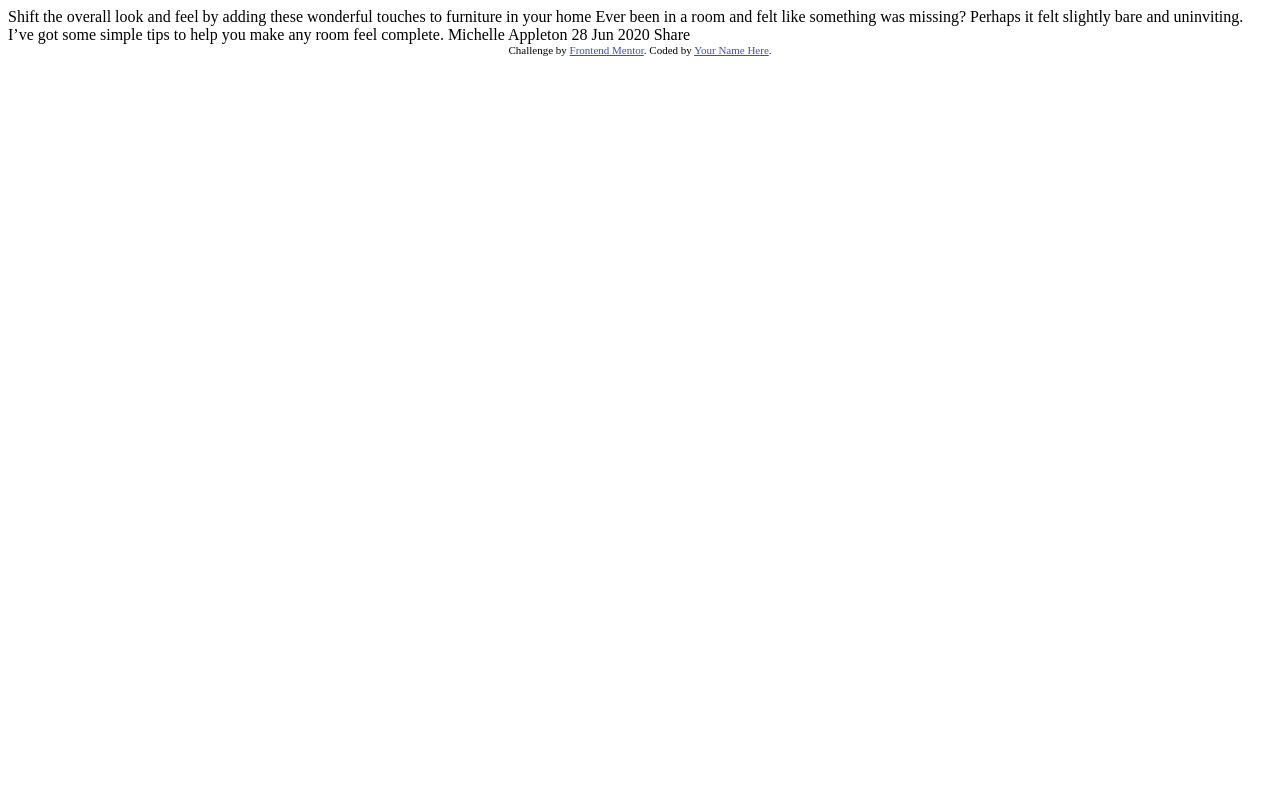
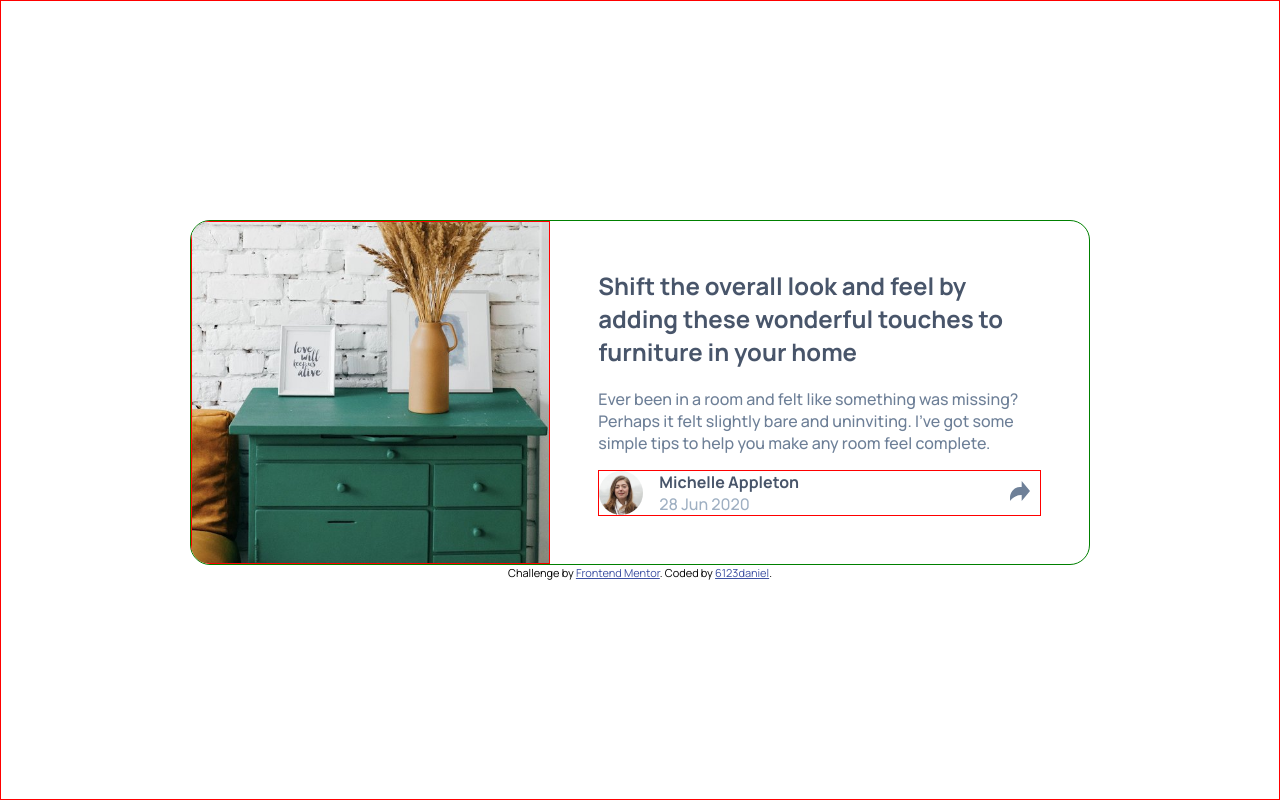
Before and after one commit to 6123daniel/8_article-preview-component-attempt2, a plain HTML site: page index.html in a window 1280 px wide. Drawn offline with Linux system fonts and the light colour scheme.

Commit message:
main css and html complete

```diff
--- a/index.html
+++ b/index.html
@@ -5,6 +5,10 @@
   <meta name="viewport" content="width=device-width, initial-scale=1.0"> <!-- displays site properly based on user's device -->
 
   <link rel="icon" type="image/png" sizes="32x32" href="./images/favicon-32x32.png">
+  <link rel="stylesheet" href="style.css">
+  <link rel="preconnect" href="https://fonts.googleapis.com">
+  <link rel="preconnect" href="https://fonts.gstatic.com" crossorigin>
+  <link href="https://fonts.googleapis.com/css2?family=Manrope:wght@200..800&display=swap" rel="stylesheet">
 
   <title>Frontend Mentor | Article preview component</title>
 
@@ -15,22 +19,38 @@
   </style>
 </head>
 <body>
+  <main>
+    <section class="section section--1">
+      <img class="drawers" src="images/drawers.jpg" alt="interior with drawer"/>
+    </section>
 
-  Shift the overall look and feel by adding these wonderful
-  touches to furniture in your home
+    <section class="section section--2">
+      <h1 class="section__title">
+        Shift the overall look and feel by adding these wonderful
+        touches to furniture in your home
+      </h1>
+      <p class="section__p">
+        Ever been in a room and felt like something was missing? Perhaps
+        it felt slightly bare and uninviting. I’ve got some simple tips
+        to help you make any room feel complete.
+      </p>
+      <div class="section__author">
+        <img class="section__author__picture" src="images/avatar-michelle.jpg" alt="Michelle Appleton"/>
+        <div class="section__author__text">
+          <p class="section__author__name">Michelle Appleton</p>
+          <p class="section__author__date">28 Jun 2020</p>
+        </div>
+        <div class="section__author__shareButton">
+          <img class="ButtonImg" src="./images/icon-share.svg"/>
+        </div>
 
-  Ever been in a room and felt like something was missing? Perhaps
-  it felt slightly bare and uninviting. I’ve got some simple tips
-  to help you make any room feel complete.
+      </div>
+    </section>
+  </main>
 
-  Michelle Appleton
-  28 Jun 2020
-
-  Share
-
-  <div class="attribution">
+  <footer class="attribution">
     Challenge by <a href="https://www.frontendmentor.io?ref=challenge" target="_blank">Frontend Mentor</a>.
-    Coded by <a href="#">Your Name Here</a>.
-  </div>
+    Coded by <a href="#">6123daniel</a>.
+  </footer>
 </body>
 </html>
--- /dev/null
+++ b/style.css
@@ -0,0 +1,110 @@
+:root {
+    --blue-900: hsl(217, 19%, 35%);
+    --blue-700: hsl(214, 17%, 51%);
+    --blue-500: hsl(212, 23%, 69%);
+    --blue-200: hsl(210, 46%, 95%);
+
+    --weight-700: 700;
+    --weight-500: 500;
+}
+
+* {
+    box-sizing: border-box;
+}
+
+body {
+    display: flex;
+    height: 100vh;
+    margin: 0 auto;
+    flex-direction: column;
+    align-items: center;
+    justify-content: center;
+    border: 1px solid red;
+    font-family: 'Manrope', sans-serif;
+}
+
+main {
+    display: flex;
+    max-width: 900px;
+    border-radius: 20px;
+    overflow: hidden;
+    border: 1px solid green;
+}
+
+.drawers {
+    width: 100%;
+    height: 100%;
+    object-fit: cover;
+    object-position: 25% 100%;
+}
+
+.section--1 {
+    width: 40%;
+    border: 1px solid red;
+}
+
+h1 {
+    margin-top: 0;
+    /* padding: 0; */
+    font-size: 1.5rem;
+    font-weight: var(--weight-700);
+    color: var(--blue-900)
+}
+
+p {
+    font-size: 1rem;
+    font-weight: var(--weight-500);
+    color: var(--blue-700)
+}
+
+.section--2 {
+    width: 60%;
+    padding: 3em;
+}
+
+.section__author {
+    display: flex;
+    flex-direction: row;
+    border: red 1px solid;
+    align-items: center;
+    gap: 1em;
+    /* padding: 0 1em; */
+}
+
+.section__author__picture {
+    width: 10%;
+    border-radius: 1000px;
+}
+
+.section__author__name,
+.section__author__date {
+    margin: 0;
+}
+
+.section__author__name {
+    font-weight: var(--weight-700);
+    color: var(--blue-900);
+}
+
+.section__author__date {
+    color: var(--blue-500);
+}
+
+.section__author__shareButton {
+    margin-left: auto;
+    /* background-color: aqua; */
+    width: 40px;
+    height: 40px;
+    border-radius: 200px;
+    /* align-content: center; */
+    display: flex;
+    align-items: center;
+    /* border: 1px solid red; */
+}
+
+.ButtonImg {
+    width: 50%;
+    height: 50%;
+    margin: 0 auto;
+    transform: translate(0px, -2px);
+}
```
